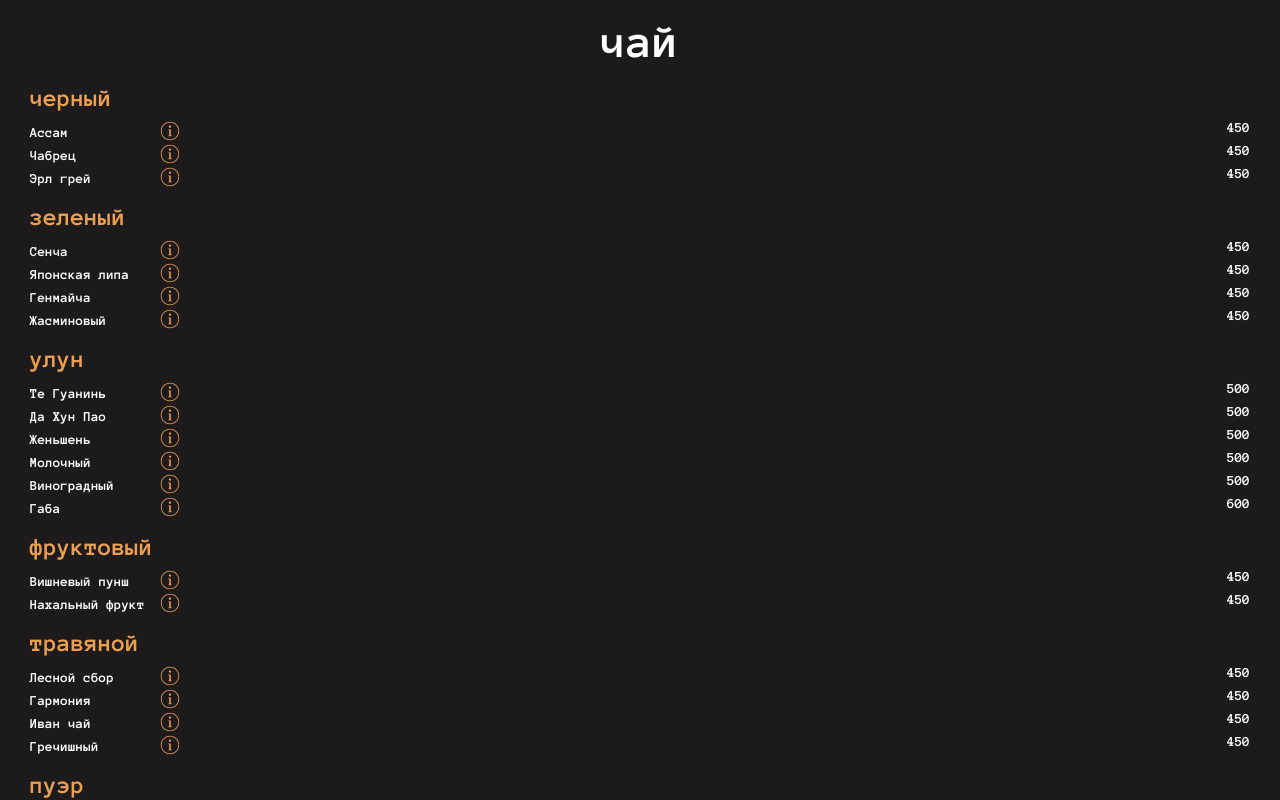
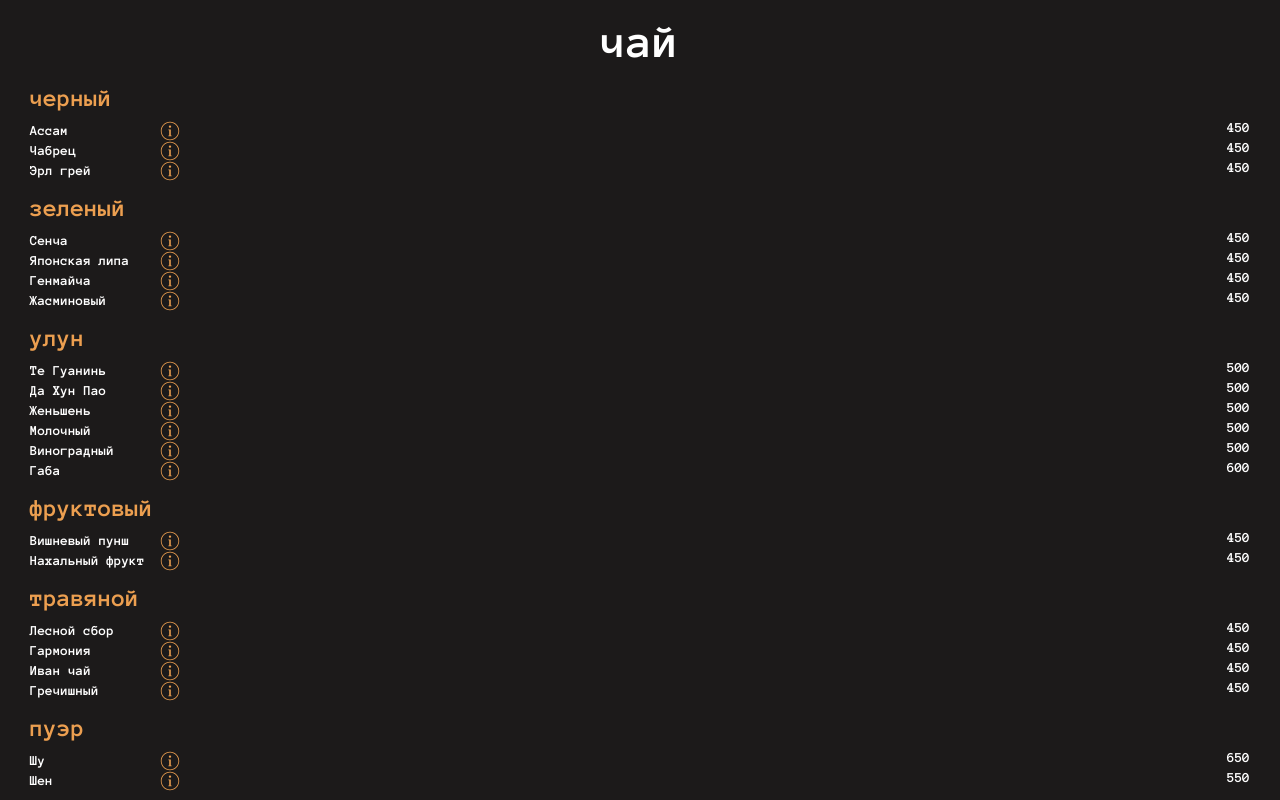
Before and after one commit to jokeramn/sunskrit, a React (Create React App) app: page / in a window 1280 px wide. Shown: the part 1525-2325 px from the top of the page. Built offline with nearby package versions, Linux system fonts and the light colour scheme.

Commit message:
fixed styles menu

```diff
--- a/src/sections/about/about.tsx
+++ b/src/sections/about/about.tsx
@@ -38,7 +38,7 @@ export const About = ({menuRef}: { menuRef: RefObject<HTMLDivElement> }) => {
                 </div>
                 <div className={styles.btnWrapper}>
                     <Button className={styles.btn} onClick={handleScrollToMenu}>
-                        menu
+                        меню
                     </Button>
                     <Button onClick={() => redirectToLink(links.referral)} className={styles.btn}>
                         карта лояльности
--- a/src/sections/menu/menu.module.css
+++ b/src/sections/menu/menu.module.css
@@ -47,8 +47,8 @@
 .descriptionInfoWrapper {
     display: flex;
     align-items: center;
+    width: 150px;
     justify-content: space-between;
-    width: 150px;
 }
 
 .description {
@@ -73,6 +73,7 @@
     width: 20px;
     height: 20px;
     fill: #ec9f50;
+    display: block;
 }
 
 .priceDrinkWrapper {
--- a/src/sections/menu/menu.tsx
+++ b/src/sections/menu/menu.tsx
@@ -4,7 +4,6 @@ import { MenuHookahItem } from "components/menu/menu-hookah-item";
 import { Drinks, InfoDrinkData, menuColdDrinks, menuHookah, menuTea } from "shared";
 import cx from "classnames";
 import { ReactComponent as InfoIcon } from "icons/info.svg";
-import { createPortal } from "react-dom";
 import { Modal } from "shared/ui/modal";
 
 export type InfoDrinkDataT = InfoDrinkData & {
@@ -15,7 +14,7 @@ export const Menu = ({menuRef}: { menuRef: RefObject<HTMLDivElement> }) => {
     const [openModal, setOpenModal] = useState(false);
     const [infoDrink, setInfoDrink] = useState<InfoDrinkDataT>(null);
 
-    const handleOpenModal = (drink?: Drinks) => {
+    const handleOpenModalTea = (drink?: Drinks) => {
         setOpenModal((prevState) => !prevState)
 
         if (drink?.info) {
@@ -58,16 +57,16 @@ export const Menu = ({menuRef}: { menuRef: RefObject<HTMLDivElement> }) => {
                             <h4 className={styles.subTitle}>{tea.type}</h4>
                             {tea.drinks.map((drink) => (
                                 <div className={styles.drinkWrapper}>
-                                    <div className={styles.descriptionInfoWrapper}>
-                                        <div className={styles.description}>
+                                    <div className={styles.description}>
+                                        <div className={styles.descriptionInfoWrapper}>
                                             <span className={styles.descTitle}>{drink.name}</span>
-                                            {!!drink?.description &&
-                                                <span className={styles.descText}>{drink.description}</span>}
+                                            <button type="button"
+                                                    onClick={() => handleOpenModalTea(drink)}>
+                                                <InfoIcon className={styles.infoIcon}/>
+                                            </button>
                                         </div>
-                                        <button type="button"
-                                                onClick={() => handleOpenModal(drink)}>
-                                            <InfoIcon className={styles.infoIcon}/>
-                                        </button>
+                                        {!!drink?.description &&
+                                            <span className={styles.descText}>{drink.description}</span>}
                                     </div>
                                     <div className={styles.priceDrinkWrapper}>
                                         {!!drink?.volume && <span className={styles.volumeDrink}>{drink.volume}</span>}
@@ -100,7 +99,7 @@ export const Menu = ({menuRef}: { menuRef: RefObject<HTMLDivElement> }) => {
                     ))}
                 </div>
             </div>
-            {createPortal(<Modal handleOpenModal={handleOpenModal} isOpen={openModal}>
+            <Modal handleOpenModal={handleOpenModalTea} isOpen={openModal}>
                 <div>
                     <h1 style={{
                         textAlign: 'center',
@@ -112,7 +111,7 @@ export const Menu = ({menuRef}: { menuRef: RefObject<HTMLDivElement> }) => {
                             color: '#ec9f50',
                             fontWeight: "bold",
                         }}>Состав: </span>
-                        <span>{infoDrink?.structure.toLowerCase().replace(/\./g, '')}</span>
+                        <span>{infoDrink?.structure?.toLowerCase().replace(/\./g, '')}</span>
                     </div>
                     {
                         infoDrink?.aroma && (
@@ -121,7 +120,7 @@ export const Menu = ({menuRef}: { menuRef: RefObject<HTMLDivElement> }) => {
                                     color: '#ec9f50',
                                     fontWeight: "bold",
                                 }}>Аромат: </span>
-                                <span>{infoDrink?.aroma.toLowerCase().replace(/\./g, '')}</span>
+                                <span>{infoDrink?.aroma?.toLowerCase().replace(/\./g, '')}</span>
                             </div>
                         )
                     }
@@ -133,7 +132,7 @@ export const Menu = ({menuRef}: { menuRef: RefObject<HTMLDivElement> }) => {
                         <span>{infoDrink?.brewTime}</span>
                     </div>
                 </div>
-            </Modal>, document.body)}
+            </Modal>
         </div>
     )
 };
--- a/src/shared/data/coldDrinks.ts
+++ b/src/shared/data/coldDrinks.ts
@@ -97,85 +97,130 @@ export const menuColdDrinks: DrinksData[] = [
                 name: "Рука б*га",
                 value: 400,
                 volume: '0.5 л',
-                description: 'Эль светлое нефильтрованное, 4,5%'
+                description: 'Эль светлое нефильтрованное, 4,5%',
+                info: {
+                    aroma: 'В аромате чувствуются ноты лайма и зеленого чая. Вкус освежающий с легкой и немного терпкой горчинкой.'
+                }
             },
             {
                 name: "Млко",
                 value: 400,
                 volume: '0.5 л',
-                description: 'Стаут нефильтрованное, 4,8%'
+                description: 'Стаут нефильтрованное, 4,8%',
+                info: {
+                    aroma: 'Густой черный сладкий стаут, с ароматом шоколада и вкусом молочного ириса.'
+                }
             },
             {
                 name: "Первый авиатор",
                 value: 400,
                 volume: '0.5 л',
-                description: 'Ипа светлое нефильтрованное, 4,4%'
+                description: 'Ипа светлое нефильтрованное, 4,4%',
+                info: {
+                    aroma: 'Обладает мощным ароматом тропических фруктов и цитрусовых.'
+                }
             },
             {
                 name: "Сеттер",
                 value: 400,
                 volume: '0.5 л',
-                description: 'Эль темное нефильтрованное, 4,5%'
+                description: 'Эль темное нефильтрованное, 4,5%',
+                info: {
+                    aroma: 'Красный эль с карамельно-бисквитным послевкусием.'
+                }
             },
             {
                 name: "Фибоначи",
                 value: 400,
                 volume: '0.5 л',
-                description: 'Двойной ипа светлое нефильтрованное, 8,0%'
+                description: 'Двойной ипа светлое нефильтрованное, 8,0%',
+                info: {
+                    aroma: 'Аромат фруктово-цитрусовый.'
+                }
             },
             {
                 name: "Эвридей",
                 value: 400,
                 volume: '0.5 л',
-                description: 'Апа светлое нефильтрованное, 5,2%'
+                description: 'Апа светлое нефильтрованное, 5,2%',
+                info: {
+                    aroma: 'С пышными тропическими нотами, оттеннеными нотами цитрусовых и сосны.'
+                }
             },
             {
                 name: "Мала страна",
                 value: 400,
                 volume: '0.5 л',
-                description: 'Лагер светлое нефильтрованное, 4,8%'
+                description: 'Лагер светлое нефильтрованное, 4,8%',
+                info: {
+                    aroma: 'Аромат жатецкого хмеля с глубоким солодовым вкусом.'
+                }
             },
             {
                 name: "Ин блум",
                 value: 400,
                 volume: '0.5 л',
-                description: 'Ипа нефильтрованное, 6,5%'
+                description: 'Ипа нефильтрованное, 6,5%',
+                info: {
+                    aroma: 'Аромат цветущего фруктового сада и вкус тропических плодов.'
+                }
             },
             {
                 name: "Джели белли",
                 value: 400,
                 volume: '0.5 л',
-                description: 'Фрут эль нефильтрованное, 4,5%'
+                description: 'Фрут эль нефильтрованное, 4,5%',
+                info: {
+                    aroma: 'С ярким ароматом и сочным вкусом малины, оттененным цитрусовой свежестью каламанси и сбалансирован насыщенной маракуйей.'
+                }
             },
             {
                 name: "Хмтм киви банан",
                 value: 400,
                 volume: '0.5 л',
-                description: 'Смузи нефильтрованное, 6,0%'
+                description: 'Смузи нефильтрованное, 6,0%',
+                info: {
+                    aroma: 'Яркая текстура киви и экстра порция банана.'
+                }
             },
             {
                 name: "Супер кул",
                 value: 400,
                 volume: '0.5 л',
-                description: 'Саур нефильтрованное, 5,0%'
+                description: 'Саур нефильтрованное, 5,0%',
+                info: {
+                    aroma: 'Кислый, легкий ягодно-фруктовый.'
+                }
             },
             {
                 name: "Нуар",
                 value: 400,
                 volume: '0.5 л',
-                description: 'Стаут нефильтрованное, 4,5%'
+                description: 'Стаут нефильтрованное, 4,5%',
+                info: {
+                    aroma: 'Сливочная мягкость с нотами шоколада и тропического ореха.'
+                }
             },
             {
                 name: "Страдаст",
                 value: 400,
                 volume: '0.5 л',
-                description: 'Ипа нефильтрованное, 5,0%'
+                description: 'Ипа нефильтрованное, 5,0%',
+                info: {
+                    aroma: 'Фруктово-десертный эль\n' +
+                        'с легкой кислой основой.\n' +
+                        'с сочным характером спелой клубники, ярким кокосом\n' +
+                        'и кремово-ликерным ванильным ароматом'
+                }
             },
             {
                 name: "Рубин",
                 value: 400,
                 volume: '0.5 л',
-                description: 'Фруктовый эль нефильтрованное, 6.9%'
+                description: 'Фруктовый эль нефильтрованное, 6.9%',
+                info: {
+                    aroma: 'Со вкусом кисло-сладкой вишни, с ароматом вишневой косточки и миндаля.'
+                }
             },
         ]
     },
--- a/src/shared/types/drinks.ts
+++ b/src/shared/types/drinks.ts
@@ -13,7 +13,7 @@ export type DrinksData = {
 }
 
 export type InfoDrinkData =  {
-    structure: string;
-    brewTime: string;
+    structure?: string;
+    brewTime?: string;
     aroma?: string;
 }
```
